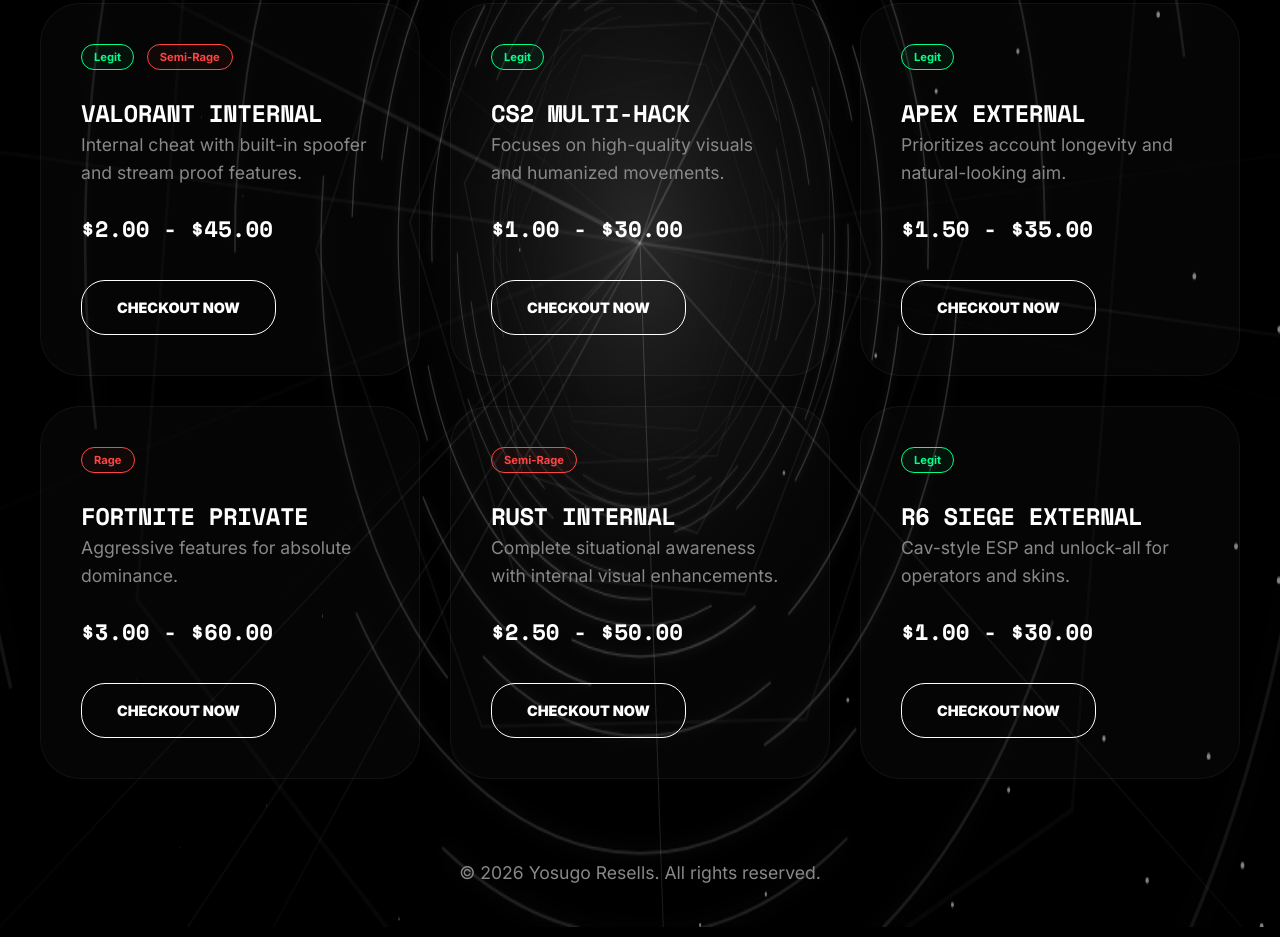
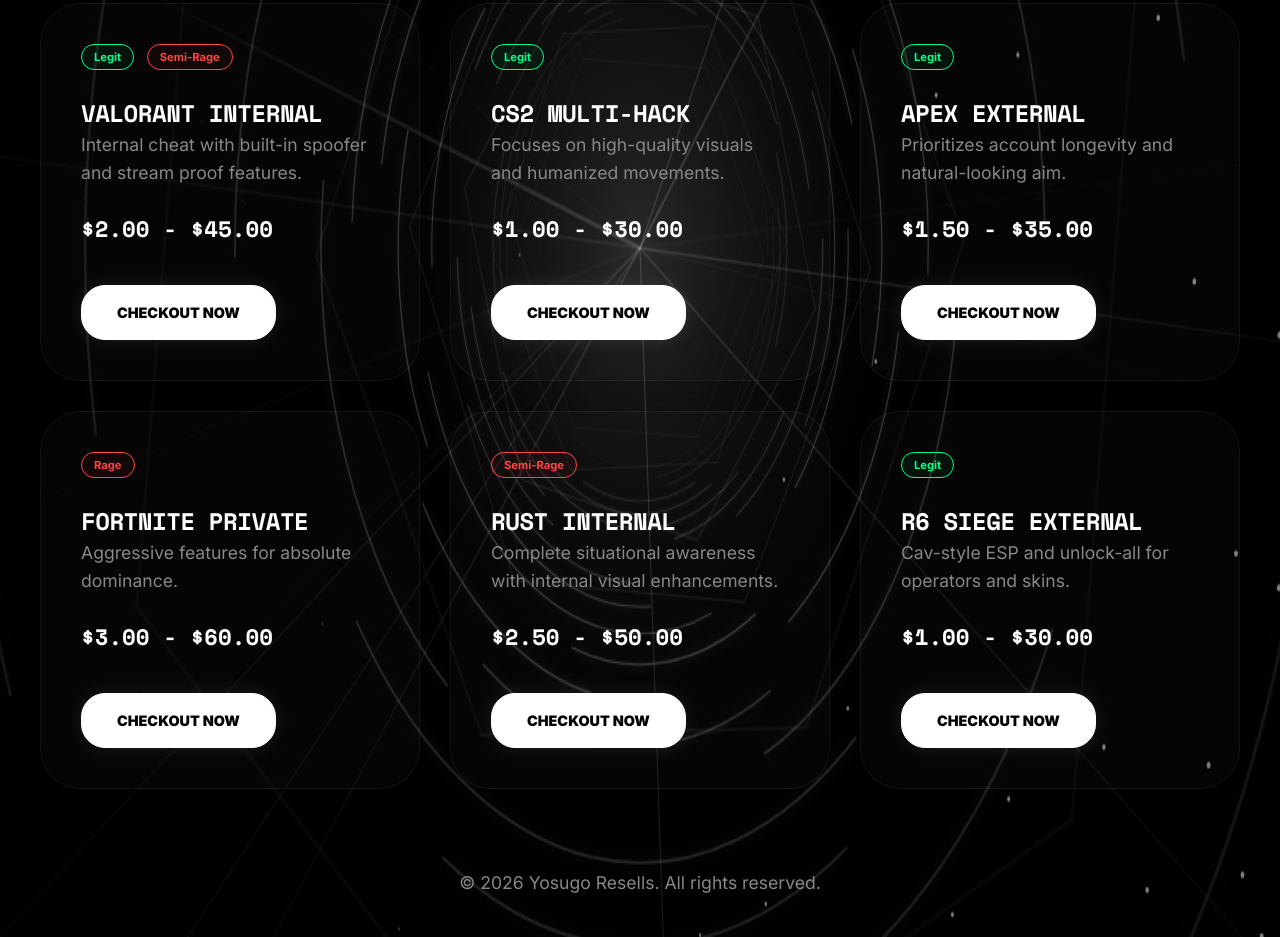
Before and after one commit to OnlyYatashi/yosugo.xyz-source, a plain HTML site: page public/cheats.html in a window 1280 px wide. Shown: the part 441-1378 px from the top of the page. Drawn offline with nearby package versions, Linux system fonts and the light colour scheme; animation ran at ten frames a second; a web font is replaced by a local one.

Commit message:
Restore product page links and implement dual-action catalog cards (Details + Checkout)

```diff
--- a/public/cheats.html
+++ b/public/cheats.html
@@ -41,61 +41,37 @@
                 <p>View detailed features, pricing options, and compatibility for each product.</p>
             </div>
             <div class="grid">
-                <a class="card-link" href="checkout.html">
-                    <article class="card">
+                <article class="card"><a href="product-valorant.html" class="card-info-link">
                         <span class="product-tag tag-legit">Legit</span>
                         <span class="product-tag tag-rage">Semi-Rage</span>
                         <h3>Valorant Internal</h3>
                         <p>Internal cheat with built-in spoofer and stream proof features.</p>
-                        <span class="price">$2.00 - $45.00</span>
-                        <span class="btn btn-checkout\">Checkout Now</span>
-                    </article>
-                </a>
-                <a class="card-link" href="checkout.html">
-                    <article class="card">
+                        <span class="price">$2.00 - $45.00</span></a><a href="checkout.html" class="btn btn-checkout">Checkout Now</a></article>
+                <article class="card"><a href="product-cs2-multi.html" class="card-info-link">
                         <span class="product-tag tag-legit">Legit</span>
                         <h3>CS2 Multi-Hack</h3>
                         <p>Focuses on high-quality visuals and humanized movements.</p>
-                        <span class="price">$1.00 - $30.00</span>
-                        <span class="btn btn-checkout\">Checkout Now</span>
-                    </article>
-                </a>
-                <a class="card-link" href="checkout.html">
-                    <article class="card">
+                        <span class="price">$1.00 - $30.00</span></a><a href="checkout.html" class="btn btn-checkout">Checkout Now</a></article>
+                <article class="card"><a href="product-apex-external.html" class="card-info-link">
                         <span class="product-tag tag-legit">Legit</span>
                         <h3>Apex External</h3>
                         <p>Prioritizes account longevity and natural-looking aim.</p>
-                        <span class="price">$1.50 - $35.00</span>
-                        <span class="btn btn-checkout\">Checkout Now</span>
-                    </article>
-                </a>
-                <a class="card-link" href="checkout.html">
-                    <article class="card">
+                        <span class="price">$1.50 - $35.00</span></a><a href="checkout.html" class="btn btn-checkout">Checkout Now</a></article>
+                <article class="card"><a href="product-fortnite-private.html" class="card-info-link">
                         <span class="product-tag tag-rage">Rage</span>
                         <h3>Fortnite Private</h3>
                         <p>Aggressive features for absolute dominance.</p>
-                        <span class="price">$3.00 - $60.00</span>
-                        <span class="btn btn-checkout\">Checkout Now</span>
-                    </article>
-                </a>
-                <a class="card-link" href="checkout.html">
-                    <article class="card">
+                        <span class="price">$3.00 - $60.00</span></a><a href="checkout.html" class="btn btn-checkout">Checkout Now</a></article>
+                <article class="card"><a href="product-rust-internal.html" class="card-info-link">
                         <span class="product-tag tag-rage">Semi-Rage</span>
                         <h3>Rust Internal</h3>
                         <p>Complete situational awareness with internal visual enhancements.</p>
-                        <span class="price">$2.50 - $50.00</span>
-                        <span class="btn btn-checkout\">Checkout Now</span>
-                    </article>
-                </a>
-                <a class="card-link" href="checkout.html">
-                    <article class="card">
+                        <span class="price">$2.50 - $50.00</span></a><a href="checkout.html" class="btn btn-checkout">Checkout Now</a></article>
+                <article class="card"><a href="product-r6-siege.html" class="card-info-link">
                         <span class="product-tag tag-legit">Legit</span>
                         <h3>R6 Siege External</h3>
                         <p>Cav-style ESP and unlock-all for operators and skins.</p>
-                        <span class="price">$1.00 - $30.00</span>
-                        <span class="btn btn-checkout\">Checkout Now</span>
-                    </article>
-                </a>
+                        <span class="price">$1.00 - $30.00</span></a><a href="checkout.html" class="btn btn-checkout">Checkout Now</a></article>
             </div>
         </section>
     </main>
--- a/public/style.css
+++ b/public/style.css
@@ -279,6 +279,18 @@
     background: rgba(255,255,255,0.05);
     border-color: #fff;
     transform: translateY(-10px);
+}
+
+.card-info-link {
+    display: block;
+    color: inherit;
+    text-decoration: none;
+    margin-bottom: 30px;
+}
+
+.card-info-link:hover h3 {
+    text-decoration: underline;
+    color: var(--accent-white);
 }
 
 .product-tag {
```
Also changed, not shown: public/accounts.html (+6 -18 lines), public/index.html (+16 -16 lines), public/steam.html (+8 -24 lines), other/auto-deploy.js (renamed from auto-deploy.js), other/package.json (renamed from package.json), other/server.js (renamed from server.js), 4 other files.
